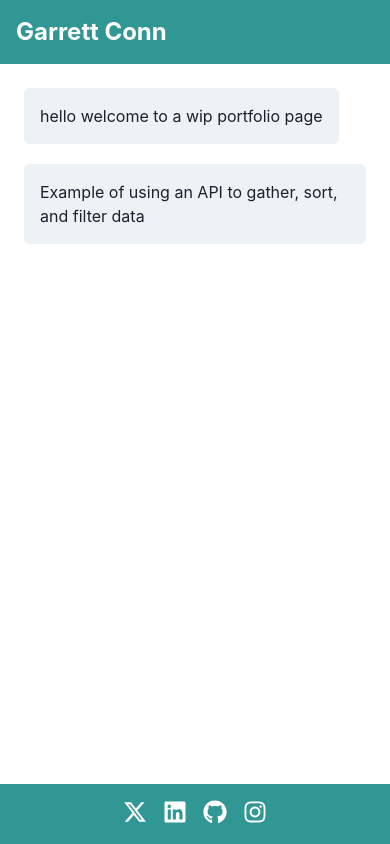
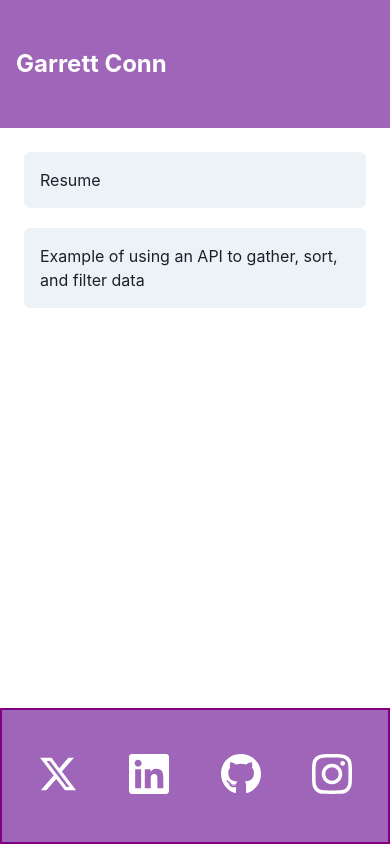
Before and after one commit to platform6/personal_site, a React (Create React App) app: page / in a window 390 px wide. Built offline with nearby package versions, Linux system fonts and the light colour scheme.

Commit message:
worked on mobile and homepage - changed colors, changed first box to resume

```diff
--- a/src/App.js
+++ b/src/App.js
@@ -5,6 +5,7 @@ import Header from './components/Header';
 import { BrowserRouter as Router, Route, Routes } from 'react-router-dom';
 const Elden = lazy(() => import('./pages/Elden'));
 const HomePage = lazy(() => import('./pages/HomePage'));
+const Resume = lazy(() => import('./pages/Resume'));
 
 function App() {
   return (
@@ -16,6 +17,7 @@ function App() {
             <Routes>
               <Route path="/" element={<HomePage />} />
               <Route path="/elden" element={<Elden />} />
+              <Route path="/resume" element={<Resume />} />
             </Routes>
           </div>
           <Footer />
--- a/src/components/Footer.js
+++ b/src/components/Footer.js
@@ -1,6 +1,6 @@
 // src/components/Footer.js
 import React from 'react';
-import { Box, Flex, Icon, Link } from '@chakra-ui/react';
+import { Box, Icon, Link, HStack } from '@chakra-ui/react';
 import { FontAwesomeIcon } from '@fortawesome/react-fontawesome';
 import {
   faLinkedin,
@@ -9,29 +9,38 @@ import {
   faXTwitter,
 } from '@fortawesome/free-brands-svg-icons';
 
+const SocialIcon = ({ href, icon }) => (
+  <Link href={href} isExternal mx={2}>
+    <Icon
+      as={FontAwesomeIcon}
+      icon={icon}
+      w={{ base: 10, md: 6 }}
+      h={{ base: 12, md: 6 }}
+    />
+  </Link>
+);
+
 const Footer = () => {
   return (
-    <Box bg="teal.500" color="white" py={4} mt={10}>
-      <Flex justify="center" align="center" direction="column">
-        <Flex>
-          <Link href="https://x.com/platform6" isExternal mx={2}>
-            <Icon as={FontAwesomeIcon} icon={faXTwitter} w={6} h={6} />
-          </Link>
-          <Link
-            href="https://www.linkedin.com/in/garrettpconn/"
-            isExternal
-            mx={2}
-          >
-            <Icon as={FontAwesomeIcon} icon={faLinkedin} w={6} h={6} />
-          </Link>
-          <Link href="https://github.com/platform6e" isExternal mx={2}>
-            <Icon as={FontAwesomeIcon} icon={faGithub} w={6} h={6} />
-          </Link>
-          <Link href="https://www.instagram.com/platform6/" isExternal mx={2}>
-            <Icon as={FontAwesomeIcon} icon={faInstagram} w={6} h={6} />
-          </Link>
-        </Flex>
-      </Flex>
+    <Box
+      border={'2px solid purple'}
+      bg="#9f65b8"
+      color="white"
+      py={{ base: 10, md: 4 }}
+      mt={10}
+    >
+      <HStack justify="center" align="center" justifyContent={'space-evenly'}>
+        <SocialIcon href="https://x.com/platform6" icon={faXTwitter} />
+        <SocialIcon
+          href="https://www.linkedin.com/in/garrettpconn/"
+          icon={faLinkedin}
+        />
+        <SocialIcon href="https://github.com/platform6" icon={faGithub} />
+        <SocialIcon
+          href="https://www.instagram.com/platform6/"
+          icon={faInstagram}
+        />
+      </HStack>
     </Box>
   );
 };
--- a/src/components/Header.js
+++ b/src/components/Header.js
@@ -4,7 +4,7 @@ import { Box, Flex, Heading } from '@chakra-ui/react';
 import { Link } from 'react-router-dom';
 
 const Header = () => (
-  <Box bg="teal.500" p={4}>
+  <Box bg="#9f65b8" p={4} py={{ base: 12, md: 4 }}>
     <Flex justify="space-between" align="center">
       <Link to="/">
         <Heading as="h1" size="lg" color="white">
--- a/src/pages/HomePage.js
+++ b/src/pages/HomePage.js
@@ -28,13 +28,13 @@ const HomePage = () => {
   console.log('breakpoint', breakpoint);
   const content = (
     <>
-      <Box bg="gray.100" p={{ base: 4, md: 6 }} borderRadius="md">
-        <Text fontSize={{ base: 'md', md: 'lg' }}>
-          hello welcome to a wip portfolio page
-        </Text>
-      </Box>
-      <Link to="/elden">
-        <Box bg="gray.100" p={{ base: 4, md: 6 }} borderRadius="md">
+      <Link to="/resume" style={{ display: 'flex', flexGrow: 1 }}>
+        <Box bg="gray.100" p={{ base: 4, md: 6 }} borderRadius="md" flex="1">
+          <Text fontSize={{ base: 'md', md: 'lg' }}>Resume</Text>
+        </Box>
+      </Link>
+      <Link to="/elden" style={{ display: 'flex', flexGrow: 1 }}>
+        <Box bg="gray.100" p={{ base: 4, md: 6 }} borderRadius="md" flex="1">
           <Text fontSize={{ base: 'md', md: 'lg' }}>
             Example of using an API to gather, sort, and filter data
           </Text>
@@ -57,7 +57,7 @@ const HomePage = () => {
           <VStack
             spacing={5}
             p={2}
-            alignItems="flex-start"
+            align="stretch"
             // border={'1px solid purple'}
           >
             {content}
--- /dev/null
+++ b/src/pages/Resume.js
@@ -0,0 +1,7 @@
+import React from 'react';
+
+const Resume = () => {
+  return <div>hello, i'll put my resume here soone</div>;
+};
+
+export default Resume;
```
